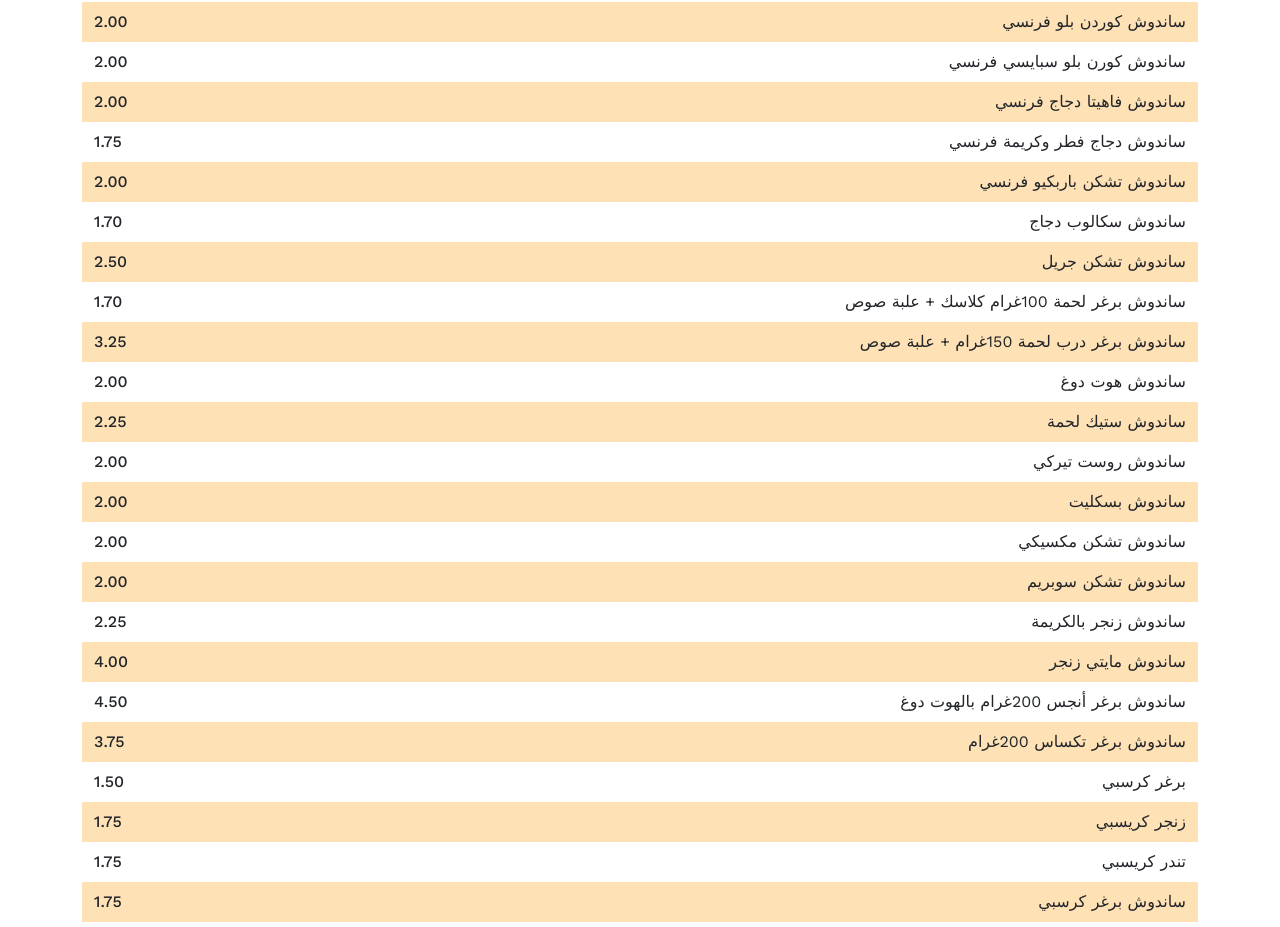
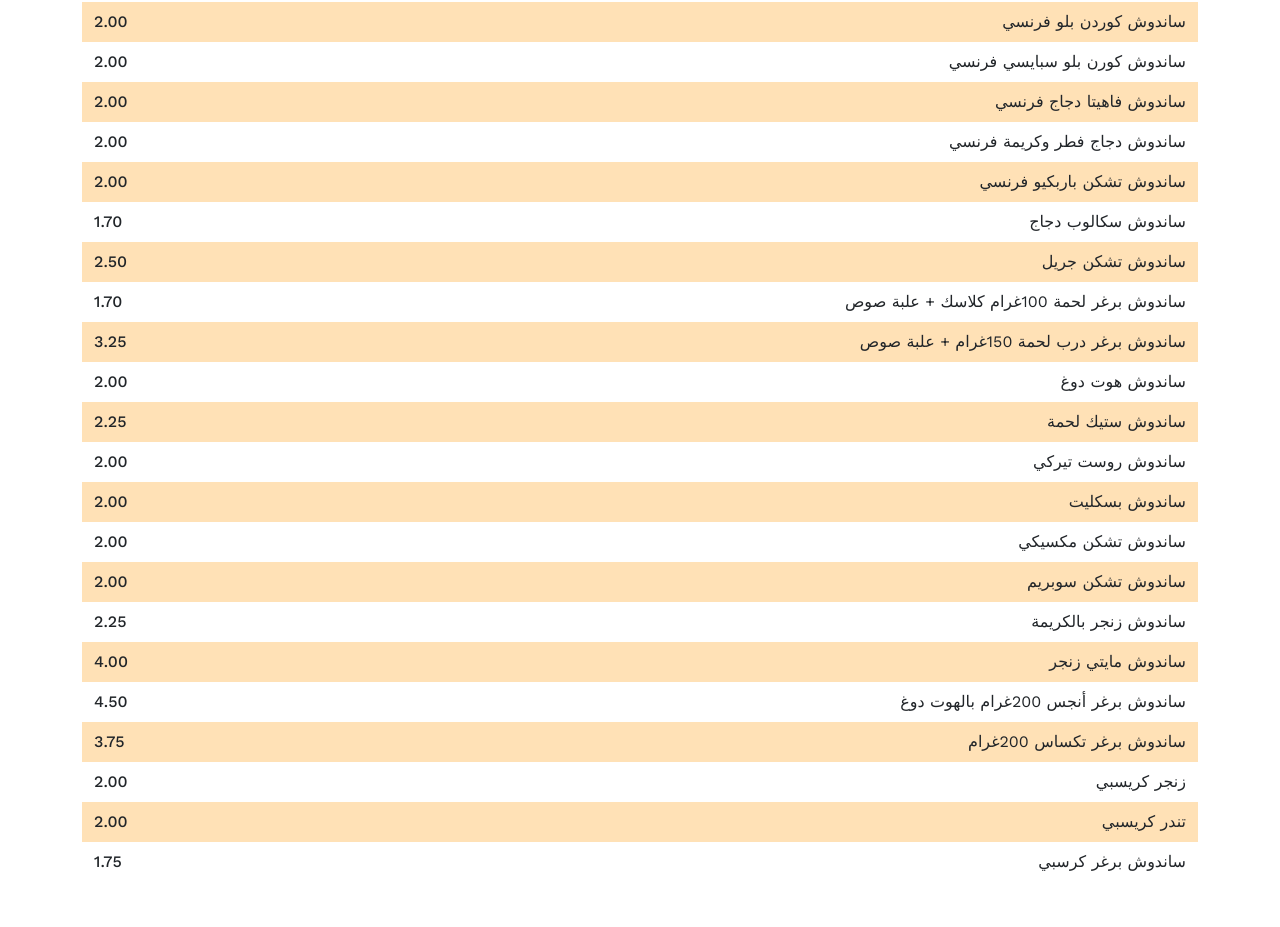
Before and after one commit to mustafa-albash1/Shawarma-Betmon-We, a plain HTML site: page index.html in a window 1280 px wide. Shown: the part 1080-2007 px from the top of the page. Drawn offline with nearby package versions, Linux system fonts and the light colour scheme; a web font is replaced by a local one.

Commit message:
Add files via upload

```diff
--- a/index.html
+++ b/index.html
@@ -122,7 +122,7 @@
       </div>
       <div class="item row bg-white">
         <p class="title-name col-9">ساندوش دجاج فطر وكريمة فرنسي</p>
-        <p class="price d-flex justify-content-end col-3">1.75</p>
+        <p class="price d-flex justify-content-end col-3">2.00</p>
       </div>
       <div class="item row">
         <p class="title-name col-9">ساندوش تشكن باربكيو فرنسي</p>
@@ -187,18 +187,14 @@
         <p class="price d-flex justify-content-end col-3">3.75</p>
       </div>
       <div class="item row bg-white">
-        <p class="title-name col-9">برغر كرسبي</p>
-        <p class="price d-flex justify-content-end col-3">1.50</p>
+        <p class="title-name col-9">زنجر كريسبي</p>
+        <p class="price d-flex justify-content-end col-3">2.00</p>
       </div>
       <div class="item row">
-        <p class="title-name col-9">زنجر كريسبي</p>
-        <p class="price d-flex justify-content-end col-3">1.75</p>
+        <p class="title-name col-9">تندر كريسبي</p>
+        <p class="price d-flex justify-content-end col-3">2.00</p>
       </div>
       <div class="item row bg-white">
-        <p class="title-name col-9">تندر كريسبي</p>
-        <p class="price d-flex justify-content-end col-3">1.75</p>
-      </div>
-      <div class="item row">
         <p class="title-name col-9">ساندوش برغر كرسبي</p>
         <p class="price d-flex justify-content-end col-3">1.75</p>
       </div>
```
